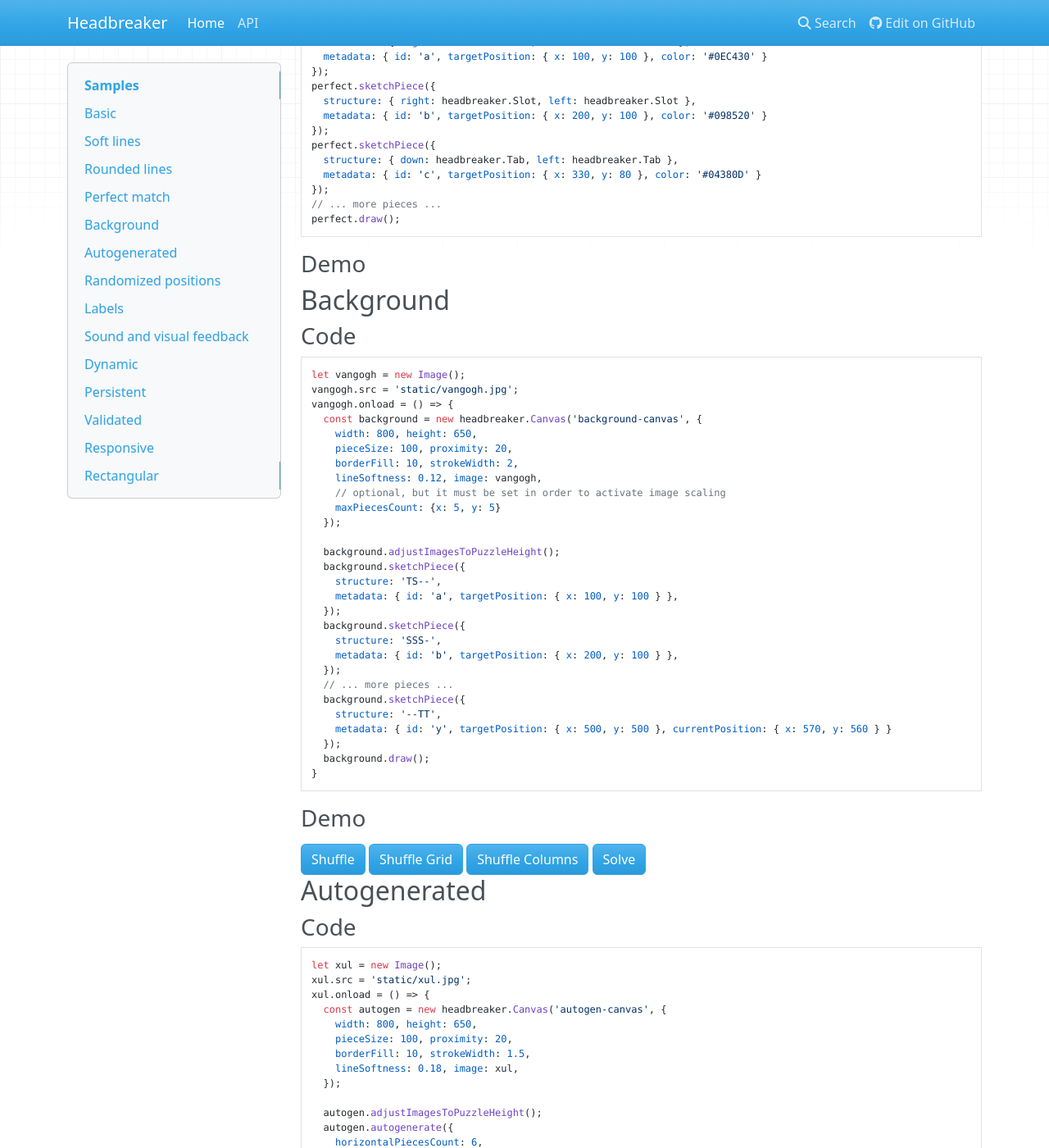
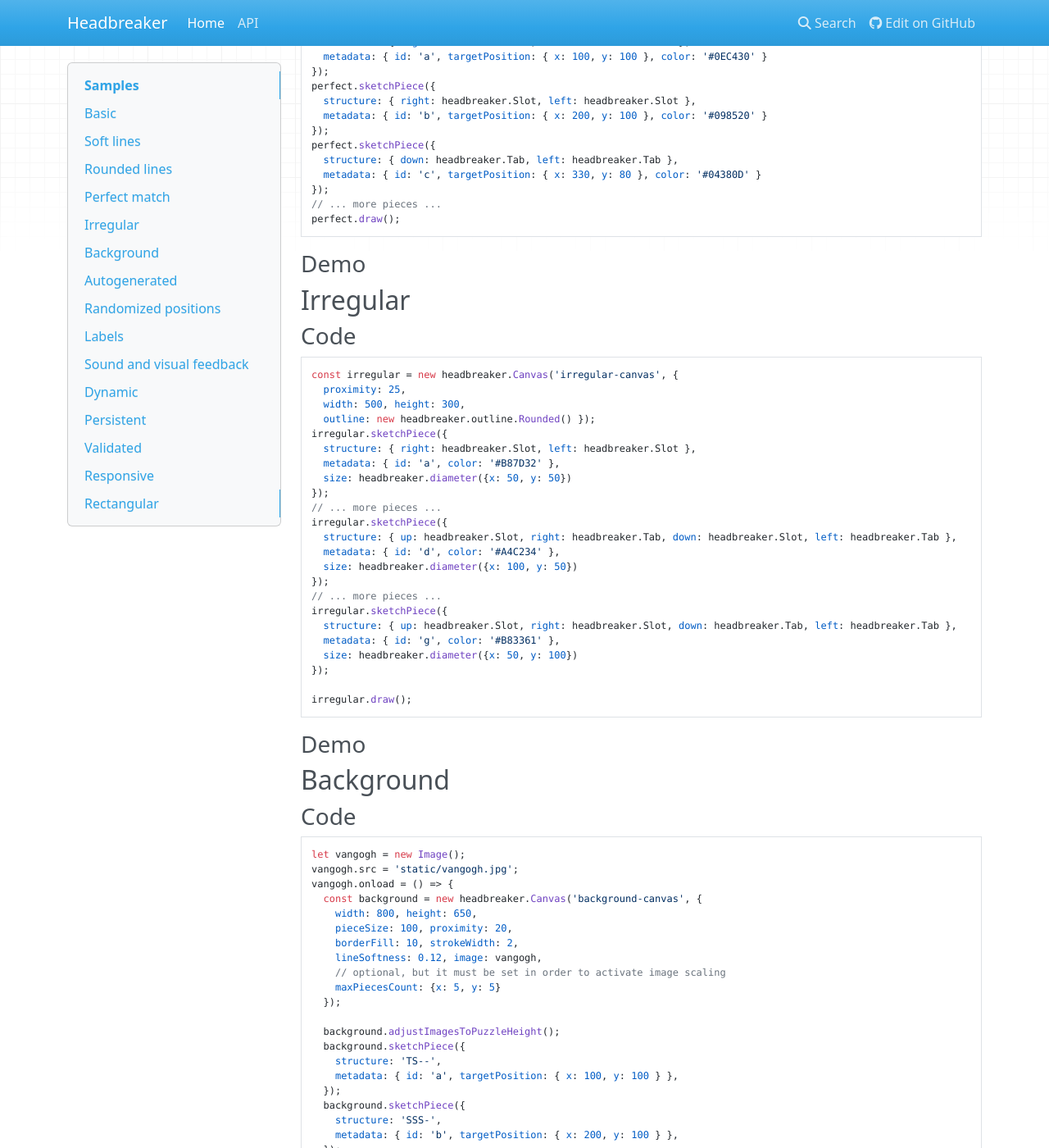
Before and after one commit to flbulgarelli/headbreaker, an MkDocs documentation site: the page built from docs/index.md, in a window 1280 px wide and 1400 px high, scrolled down 1536 px. Shown: the whole window at 82% size. Built offline with MkDocs 1.6.1, drawn with Linux system fonts in a browser that asks for light colours; nearby versions of some CDN libraries.

````diff
--- a/docs/index.md
+++ b/docs/index.md
@@ -116,6 +116,41 @@
 ### Demo
 
 <div id="perfect-canvas">
+</div>
+
+## Irregular
+
+### Code
+
+```javascript
+const irregular = new headbreaker.Canvas('irregular-canvas', {
+  proximity: 25,
+  width: 500, height: 300,
+  outline: new headbreaker.outline.Rounded() });
+irregular.sketchPiece({
+  structure: { right: headbreaker.Slot, left: headbreaker.Slot },
+  metadata: { id: 'a', color: '#B87D32' },
+  size: headbreaker.diameter({x: 50, y: 50})
+});
+// ... more pieces ...
+irregular.sketchPiece({
+  structure: { up: headbreaker.Slot, right: headbreaker.Tab, down: headbreaker.Slot, left: headbreaker.Tab },
+  metadata: { id: 'd', color: '#A4C234' },
+  size: headbreaker.diameter({x: 100, y: 50})
+});
+// ... more pieces ...
+irregular.sketchPiece({
+  structure: { up: headbreaker.Slot, right: headbreaker.Slot, down: headbreaker.Tab, left: headbreaker.Tab },
+  metadata: { id: 'g', color: '#B83361' },
+  size: headbreaker.diameter({x: 50, y: 100})
+});
+
+irregular.draw();
+```
+
+### Demo
+
+<div id="irregular-canvas">
 </div>
 
 ## Background
--- a/docs/js/demo.js
+++ b/docs/js/demo.js
@@ -136,6 +136,54 @@
   metadata: { id: 'f', currentPosition: { x: 250, y: 150 }, color: '#A4C234' }
 });
 rounded.draw();
+
+// ================
+// Irregular Canvas
+// ================
+
+const irregular = new headbreaker.Canvas('irregular-canvas', {
+  proximity: 25,
+  width: 500, height: 300,
+  outline: new headbreaker.outline.Rounded() });
+irregular.sketchPiece({
+  structure: { right: headbreaker.Slot, left: headbreaker.Slot },
+  metadata: { id: 'a', color: '#B87D32' },
+  size: headbreaker.diameter({x: 50, y: 50})
+});
+irregular.sketchPiece({
+  structure: { up: headbreaker.Tab, right: headbreaker.Tab, down: headbreaker.Tab, left: headbreaker.Tab },
+  metadata: { id: 'b', color: '#37AB8C' },
+  size: headbreaker.diameter({x: 100, y: 50})
+});
+irregular.sketchPiece({
+  structure: { right: headbreaker.Slot, left: headbreaker.Slot },
+  metadata: { id: 'c', color: '#B87D32' },
+  size: headbreaker.diameter({x: 50, y: 50})
+});
+irregular.sketchPiece({
+  structure: { up: headbreaker.Slot, right: headbreaker.Tab, down: headbreaker.Slot, left: headbreaker.Tab },
+  metadata: { id: 'd', color: '#A4C234' },
+  size: headbreaker.diameter({x: 100, y: 50})
+});
+irregular.sketchPiece({
+  structure: { up: headbreaker.Tab, right: headbreaker.Tab, down: headbreaker.Slot, left: headbreaker.Slot },
+  metadata: { id: 'e', color: '#3934C2' },
+  size: headbreaker.diameter({x: 50, y: 100})
+});
+irregular.sketchPiece({
+  structure: { up: headbreaker.Slot, right: headbreaker.Slot, down: headbreaker.Tab, left: headbreaker.Tab },
+  metadata: { id: 'f', color: '#B83361' },
+  size: headbreaker.diameter({x: 50, y: 100})
+});
+irregular.sketchPiece({
+  structure: { up: headbreaker.Slot, right: headbreaker.Slot, down: headbreaker.Tab, left: headbreaker.Tab },
+  metadata: { id: 'g', color: '#B83361' },
+  size: headbreaker.diameter({x: 50, y: 100})
+});
+
+irregular.shuffle(0.7);
+irregular.draw();
+
 
 // ==============
 // Perfect Canvas
````
Also changed, not shown: 3 other files.
